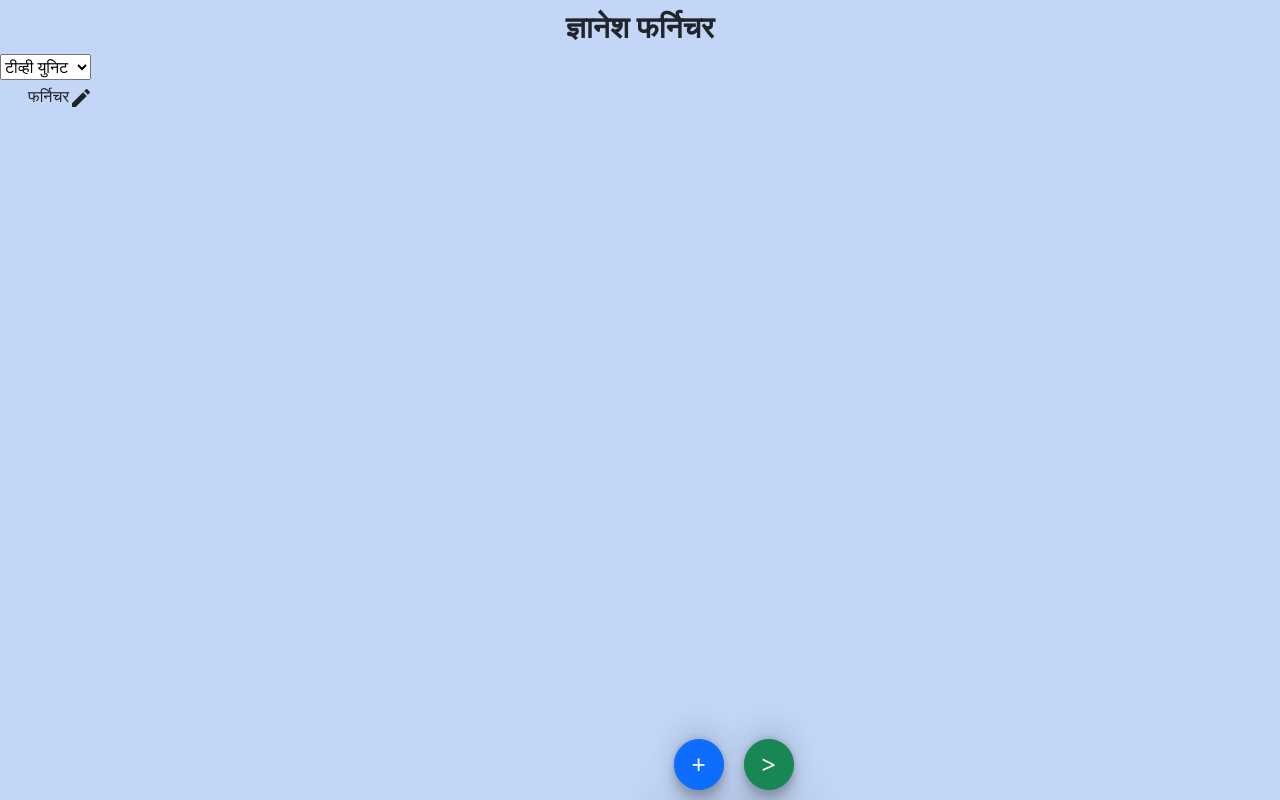
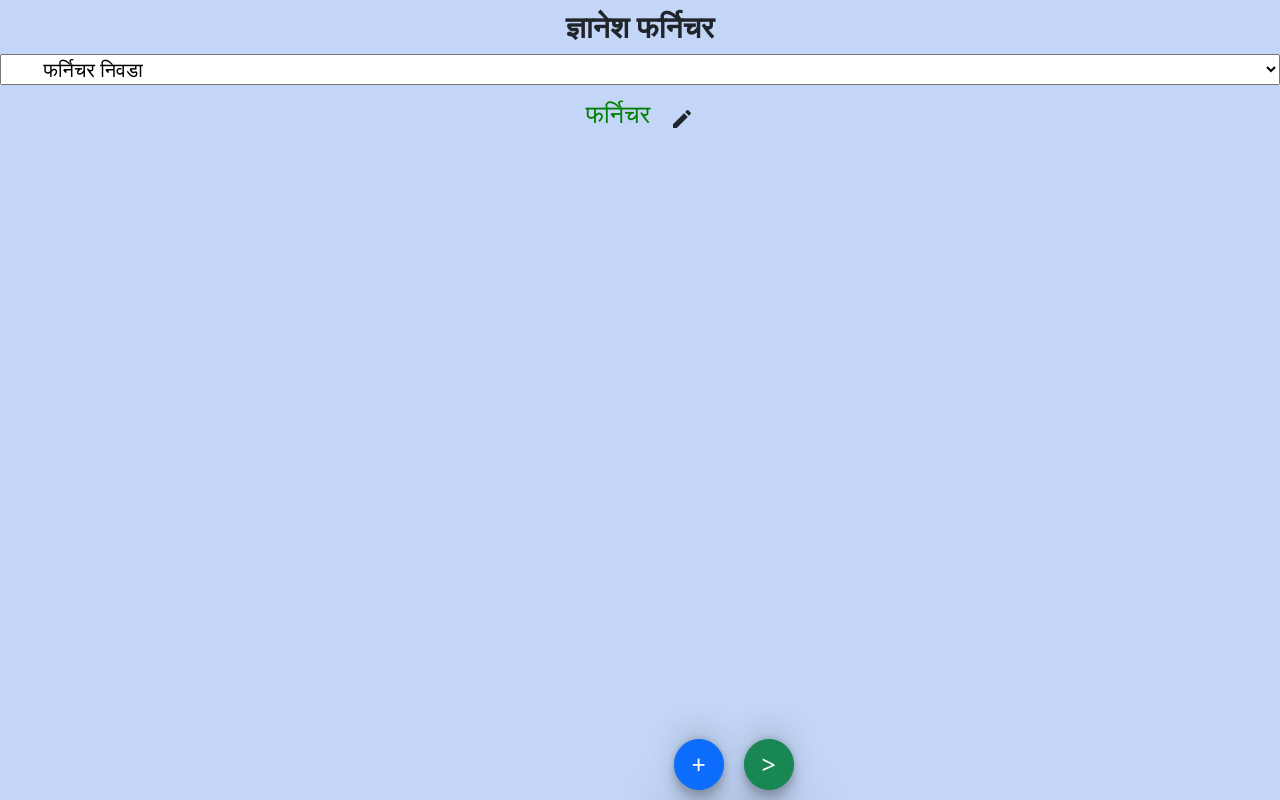
Before and after one commit to dnyanesh-furniture/quotation, a React (Create React App) app: page / in a window 1280 px wide. Built offline with nearby package versions, Linux system fonts and the light colour scheme.

Commit message:
deleteCard

```diff
--- a/public/index.html
+++ b/public/index.html
@@ -24,7 +24,7 @@
       work correctly both with client-side routing and a non-root public URL.
       Learn how to configure a non-root public URL by running `npm run build`.
     -->
-    <title>ज्ञानेश फर्निचर 1</title>
+    <title>ज्ञानेश फर्निचर</title>
   </head>
   <body>
     <noscript>You need to enable JavaScript to run this app.</noscript>
--- a/src/components/Quotation/Elements/Plywood.js
+++ b/src/components/Quotation/Elements/Plywood.js
@@ -21,10 +21,11 @@ const Plywood = () => {
     function saveData(){
         var itemToadd = {};
         var NewQuote=[] ;
+        let size  = document.getElementById('plywood').value;
        itemToadd = {
-        'item' : "plywood",
+        'item' : "प्लायवुड",
         "total" : total,
-        'size' : 56
+        'size' : size
        }
        NewQuote = [...quoteItems ,itemToadd ];
         setQuoteItems(NewQuote);
@@ -35,7 +36,7 @@ const Plywood = () => {
         <div className='row'>
             <div className='col'>
 
-            <select id='plywood'>
+            <select id='plywood' className='font20'>
                  {
                     options.map((i , index)=>{
                     return <option key={'ply'+index} id={'plyType'+index}>{i.label}</option>
@@ -45,19 +46,19 @@ const Plywood = () => {
 
             </div>
             <div className='col'>
-            <input type="number" placeholder='Rate per piece' id='rate'/>
+            <input type="number" placeholder='Rate per piece' id='rate' className='font20'/>
             </div>
         </div>
         <div className='row'>
             <div className='col'>
-            <input type="number" placeholder='Piece' id='pieces' onChange={(e)=>Calc(e)}/>
+            <input type="number" placeholder='Piece' id='pieces' onChange={(e)=>Calc(e)} className='font20'/>
             </div>
-            <div className='col'>
+            <div className='col font20'>
             <span className='me-2'>&#8377;</span><span id='total' >{total}</span>
             </div>
         </div>
          <div id='submitBtn'>
-         <Button variant="success" className='submit-btn' onClick={()=>saveData()}>&#x2713;</Button>
+         <Button variant="success" className='submit-btn font20' onClick={()=>saveData()}>&#x2713;</Button>
          </div>
    </div>
 }
--- a/src/components/Quotation/Quotation.js
+++ b/src/components/Quotation/Quotation.js
@@ -20,15 +20,15 @@ const Quotation = () => {
   var options = data.Items;
     return <>{ itemFlag ?
     <select onChange={(e)=>getData(e)} id='furniture'>
+    <option>फर्निचर निवडा</option>
       {
         options.map((i , index)=>{
           return <option key={index} id={index}>{i.label}</option>
         }
         )
       }
-    </select> : ""
-    }
-    <div id="furnitureItem" className="ms-4 p-1">
+    </select> : "" }
+    <div id="furnitureItem" >
     <span id="furnitureItemName">{localStorage.getItem('ItemName') || 'फर्निचर'}</span><span id="FEicon" onClick={()=>showOptions()}><EditIcon/></span>
     </div>
     </>
@@ -49,7 +49,7 @@ function showOptions(){
   setItemFlag(true);
   setQuoteItems([])
 }
-console.log(quoteItems,"xc");
+
 return (
   <FurnitureContext.Provider value = {{quoteItems , setQuoteItems}}>
     <div>
--- a/src/components/Quotation/QuoteBox.js
+++ b/src/components/Quotation/QuoteBox.js
@@ -1,24 +1,36 @@
-import React from "react";
+import React, {useContext} from "react";
 import 'bootstrap/dist/css/bootstrap.css';
 import EditIcon from '@mui/icons-material/Edit';
+import DeleteIcon from '@mui/icons-material/Delete';
 import NewComponent from "./NewComponent";
+import FurnitureContext from "./FurnitureContext";
 
 const QuoteBox = (props) => {
-    console.log(props , "arr");
+    const {quoteItems , setQuoteItems} = useContext(FurnitureContext);
+
     let arr = props.props;
-    return <div>
+
+    function editCard(){
+        console.log('edit');
+    }
+    function deleteCard(indx){
+        var result = quoteItems.filter((data, idx) => idx !== indx );
+        setQuoteItems(result)
+    }
+
+    return <div className="quotebox">
     <div className="quotebox mt-4 ms-1 me-1 mb-1">
-    {arr.map((e ,index)=>{ return <div className="card" key={'quote'+index}>
-            <div className="card-body">
+    {arr.map((e ,index)=>{ return <div className="card" key={'quote'+index} >
+            <div className="card-body font20">
                 <div className="row">
                     <div className="col-7">
                         {e.item} {e.size}
                     </div>
-                    <div className="col-4">
+                    <div className="col-3">
                         {e.total}
                     </div>
-                    <div className="col-1">
-                       <EditIcon/>
+                    <div className="col-2 cardIcons">
+                      <span onClick={()=>editCard()}><EditIcon/></span> <span className="delete" onClick={()=>deleteCard(index)}><DeleteIcon/></span>
                     </div>
                 </div>
             </div>
--- a/src/components/Quotation/quotation.css
+++ b/src/components/Quotation/quotation.css
@@ -1,3 +1,4 @@
+/*Quotation.js */
 .page-title {
     font-size: 30px;
     font-family: cursive;
@@ -5,8 +6,24 @@
     text-align: center;
     margin-top: 10px;
 }
-
-
+select#furniture {
+    font-size: 20px;
+    width: 100%;
+    padding-left: 3%;
+    padding-right: 20%;
+}
+div#furnitureItem {
+    text-align: center;
+    margin-top: 10px;
+}
+span#furnitureItemName {
+    font-size: 25px;
+    margin-right: 20px;
+    color: green;
+}
+.font20{
+    font-size: 20px;
+}
 
 /* new Component CSS */
 
@@ -24,6 +41,31 @@
     box-shadow: rgba(0, 0, 0, 0.25) 0px 54px 55px, rgba(0, 0, 0, 0.12) 0px -12px 30px, rgba(0, 0, 0, 0.12) 0px 4px 6px, rgba(0, 0, 0, 0.17) 0px 12px 13px, rgba(0, 0, 0, 0.09) 0px -3px 5px;
 }
 
+/* QuoteBox */
+
+.quotebox .col-1.cardIcons {
+    padding: 0;
+}
+.quotebox .col-2.cardIcons span.delete{
+    color: darkred;
+}
+.quotebox .col-2.cardIcons {
+    display: flex;
+    padding: 0;
+}
+.quotebox .col-2.cardIcons span {
+    padding-left: 4px;
+}
+/* Element Modal */
+
+.modal-body select#element {
+    width: 100%;
+    background: burlywood;
+    font-size: 20px;
+}
+.modal-body .select#plywood {
+    width: 100%;
+}
 
 
 /* Plywood CSS */
```
